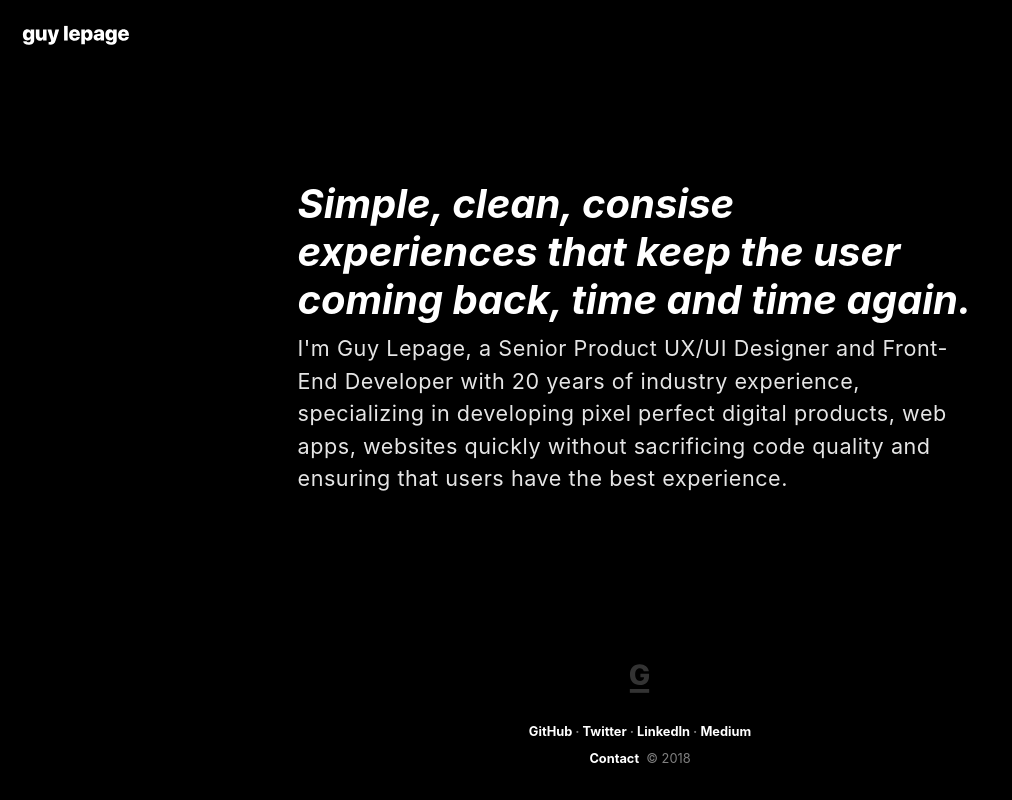
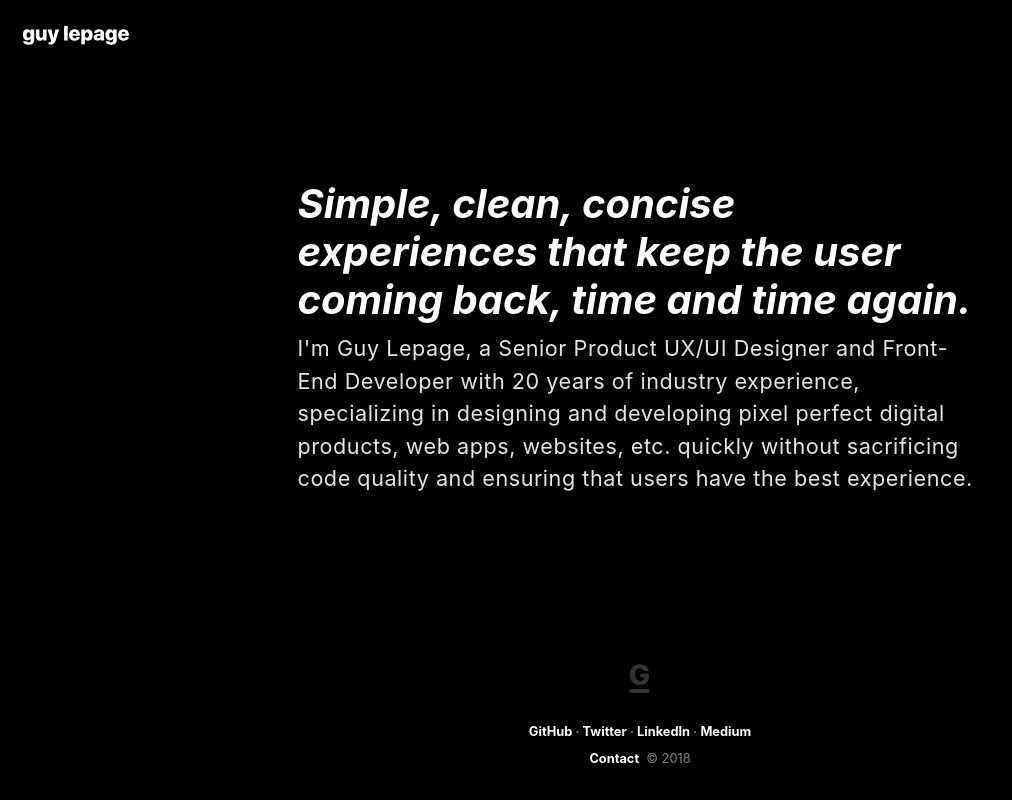
Before and after one commit to guylepage3/lepage.cc, a React (Create React App) app: page /Home in a window 1280 px wide. Shown: the whole page, without its empty margins (0-1012 px from the left). Built offline with nearby package versions, Linux system fonts and the light colour scheme.

Commit message:
fixed grammar, spelling
Signed-off-by: Guy Lepage <guylepage3@gmail.com>

```diff
--- a/src/components/Landing.js
+++ b/src/components/Landing.js
@@ -26,16 +26,16 @@ class Landing extends Component {
               anima-fadein
               hero-quote
             ">
-            Simple, clean, consise experiences that keep the user coming back,
+            Simple, clean, concise experiences that keep the user coming back,
             time and time again.
           </h1>
           <div className="lead text-white">
             <div className="anima-fadein">
               I'm Guy Lepage, a Senior Product UX/UI Designer and Front-End
               Developer with 20 years of industry experience, specializing in
-              developing pixel perfect digital products, web apps, websites
-              quickly without sacrificing code quality and ensuring
-              that users have the best experience.
+              designing and developing pixel perfect digital products, web
+              apps, websites, etc. quickly without sacrificing code quality
+              and ensuring that users have the best experience.
             </div>
           </div>
         </div>
```
